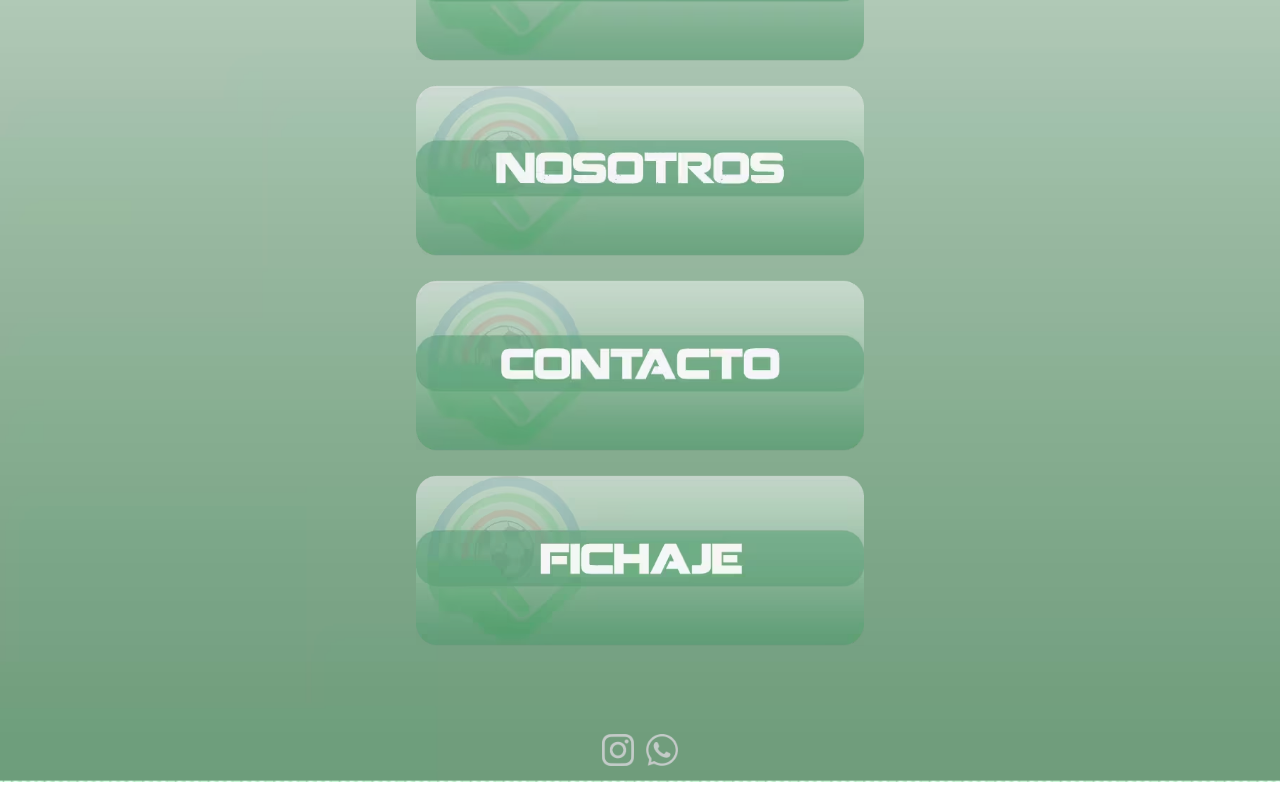
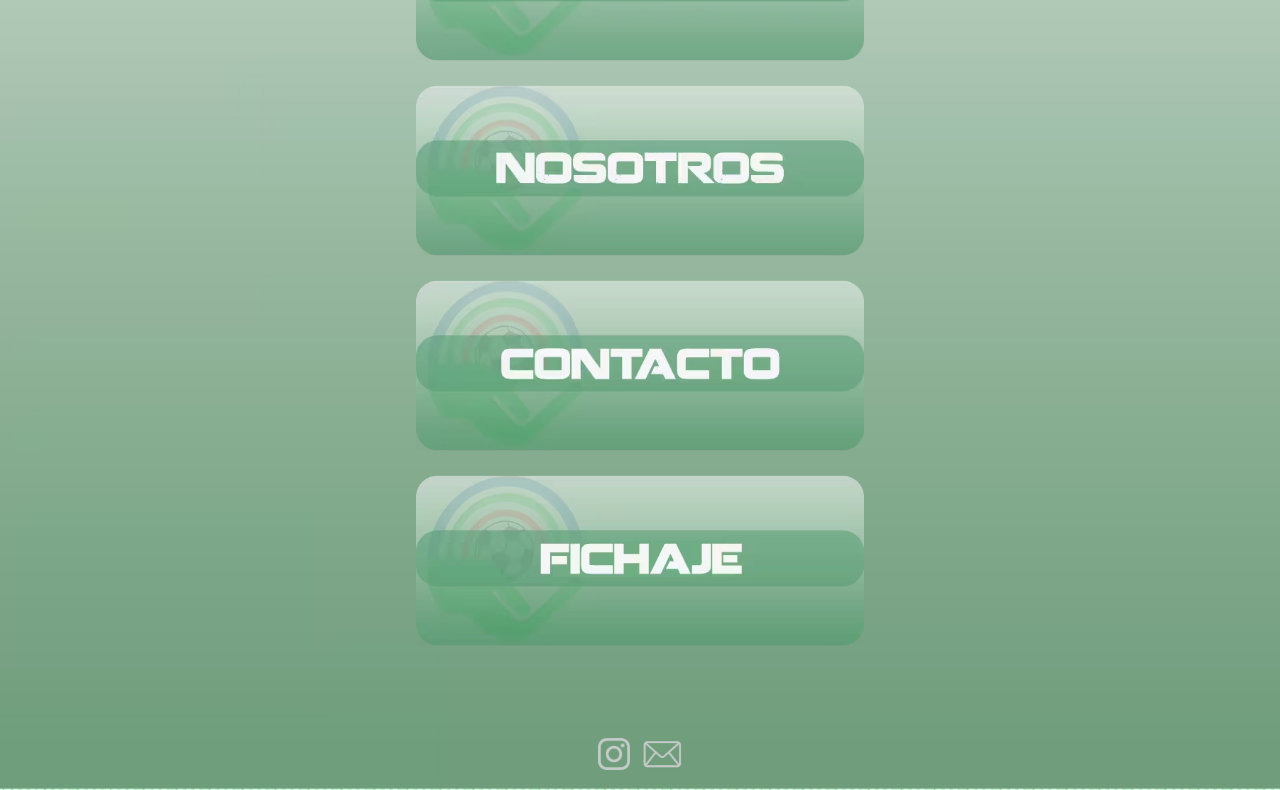
Before and after one commit to mmanna3/web-publica, a React (Vite) app: page / in a window 1280 px wide. Shown: the part 693-1483 px from the top of the page. Built offline with nearby package versions, Linux system fonts and the light colour scheme.

Commit message:
Agrega Email-icon con funcionalidad copiar e-mail.

```diff
--- a/src/components/common/SocialMediaIcons.tsx
+++ b/src/components/common/SocialMediaIcons.tsx
@@ -1,24 +1,44 @@
 import IG_ICON from '../../assets/images/icons/ig-icon.avif';
-import WP_ICON from '../../assets/images/icons/wp-icon.avif';
+import EMAIL_ICON from '../../assets/images/icons/email-icon.avif';
+import { ReactNode } from 'react';
 
 export const SocialMediaIcons = () => {
   return (
-    <div className='mx-auto flex select-none justify-center space-x-3 p-4'>
-      <Icon src={IG_ICON} url='https://www.instagram.com/liga_edefi/' />
-      <Icon src={WP_ICON} url='https://wa.me/1158900516' />
+    <div className='mx-auto flex select-none items-center justify-center space-x-3 p-4'>
+      <InstagramIcon />
+      <CopyToClipboard>
+        <EmailIcon />
+      </CopyToClipboard>
     </div>
   );
 };
 
-interface IconProps {
-  src: string;
-  url: string;
-}
-
-const Icon = ({ src, url }: IconProps) => {
+export const InstagramIcon = () => {
   return (
-    <a href={url} target='_blank' rel='noreferrer'>
-      <img className='w-8' src={src} alt='social-icon' />
+    <a href='https://www.instagram.com/liga_edefi/' target='_blank' rel='noreferrer'>
+      <img className='w-8' src={IG_ICON} alt='instagram-icon' />
     </a>
   );
 };
+
+const EmailIcon = () => {
+  return <img className='w-10' src={EMAIL_ICON} alt='email-icon' />;
+};
+
+interface CopyToClipboardProps {
+  children: ReactNode;
+}
+
+function copy() {
+  const email = 'edefiargentina@hotmail.com';
+  navigator.clipboard.writeText(email);
+}
+
+function handleClick() {
+  copy();
+  alert('E-mail copiado al portapapeles!')
+}
+
+const CopyToClipboard = ({ children }: CopyToClipboardProps) => {
+  return <button onClick={handleClick}>{children}</button>;
+};
```
Also changed, not shown: src/assets/images/icons/email-icon.avif (added), src/assets/images/icons/wp-icon.avif (deleted).
